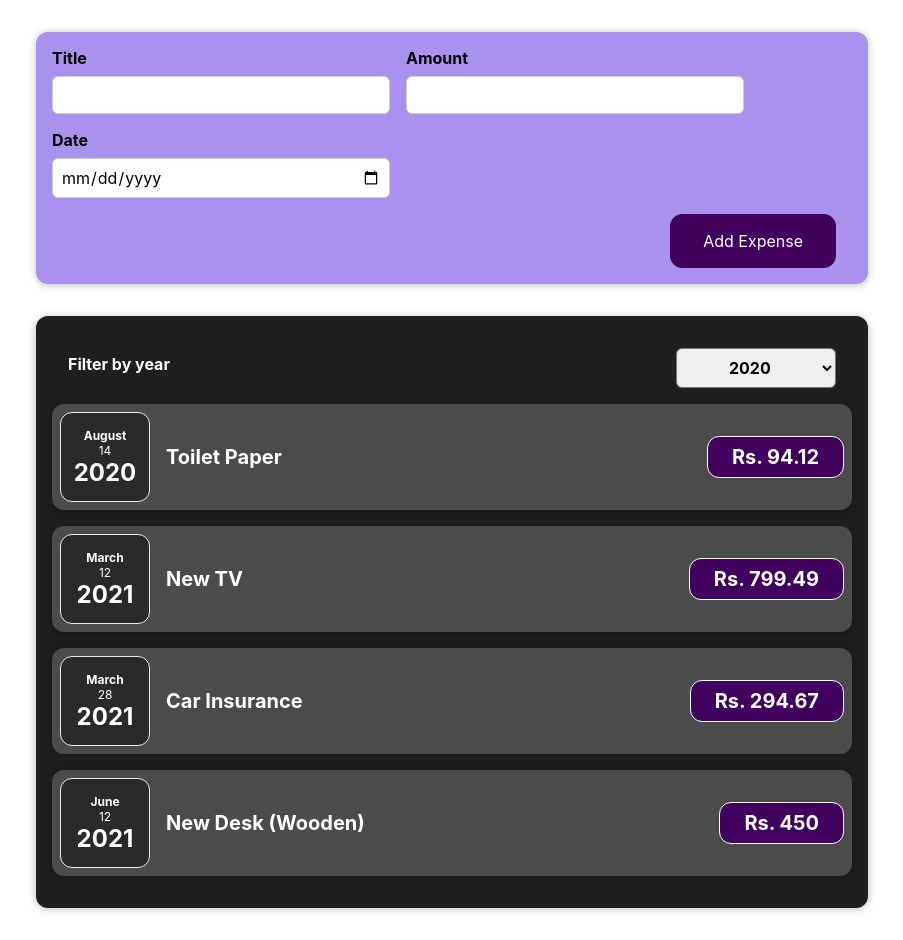
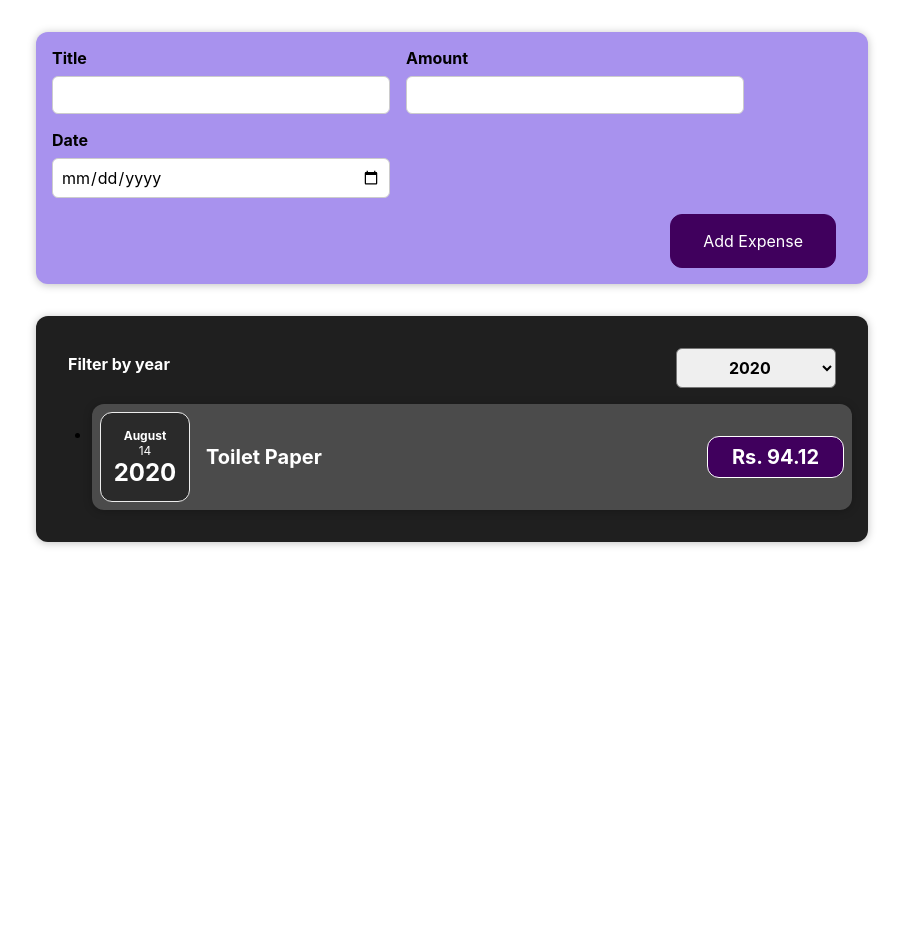
Before and after one commit to AditiyaS-cloud/ReactExpenseTracker, a React (Create React App) app: page / in a window 1280 px wide. Shown: the whole page, without its empty margins (188-1091 px from the left). After the commit the page ends 800 px from the top, so only its background shows below. Built offline with nearby package versions, Linux system fonts and the light colour scheme.

Commit message:
cleaned JSX Code

```diff
--- a/src/components/Expenses/ExpenseItem.js
+++ b/src/components/Expenses/ExpenseItem.js
@@ -6,6 +6,7 @@
 
 const ExpenseItem = (props) => {
     return (
+        <li>
             <Card className="expense-item">
                 <ExpenseDate date={props.date} />
                 <div className="expense-item__description">
@@ -13,6 +14,8 @@
                     <div className="expense-item__price">Rs. {props.amount}</div>
                 </div>
             </Card >
+        </li>
+
     );
 }
 
--- a/src/components/Expenses/Expenses.js
+++ b/src/components/Expenses/Expenses.js
@@ -1,22 +1,26 @@
-import ExpenseItem from './ExpenseItem';
+import { useState } from 'react';
 import Card from '../UI/Card';
+import ExpensesFilter from './ExpenseFilter';
+import ExpensesList from './ExpensesLists';
 import './Expenses.css';
-import ExpensesFilter from './ExpenseFilter';
-import { useState } from 'react';
 
 const Expenses = (props) => {
+
     const [filteredYear, setFilteredYear] = useState('2020')
+
     const onSelectYearHandler = (selectedYear) => {
         setFilteredYear(selectedYear);
     }
+
+    const filteredExpenses = props.items.filter(expense => {
+        return expense.date.getFullYear().toString() === filteredYear;
+    });
 
     return (
         <div>
             <Card className="expenses">
                 <ExpensesFilter selected={filteredYear} onSelectFilterData={onSelectYearHandler} />
-                {props.items.map((expense) => (
-                    <ExpenseItem title={expense.title} amount={expense.amount} date={expense.date} />
-                ))}
+                <ExpensesList items={filteredExpenses} />
             </Card>
         </div>
     )
--- /dev/null
+++ b/src/components/Expenses/ExpensesLists.css
@@ -0,0 +1,9 @@
+.expenses-list {
+    list-style: none;
+    padding: 0;
+}
+
+.expenses-list__fallback {
+    color: white;
+    text-align: center;
+}
--- /dev/null
+++ b/src/components/Expenses/ExpensesLists.js
@@ -0,0 +1,23 @@
+import React from 'react';
+import ExpenseItem from './ExpenseItem';
+import './ExpensesLists.css';
+
+const ExpensesList = (props) => {
+    if (props.items.length === 0) {
+        return <h2 className="expenses-list__fallback">Found no expenses.</h2>
+    }
+
+    return (
+        <ul className="expense-list">
+            {props.items.map((expense) => (
+                <ExpenseItem
+                    key={expense.id}
+                    title={expense.title}
+                    amount={expense.amount}
+                    date={expense.date} />
+            ))}
+        </ul>
+    )
+};
+
+export default ExpensesList;
```
Lines whose indentation alone changed are shown as unchanged.
